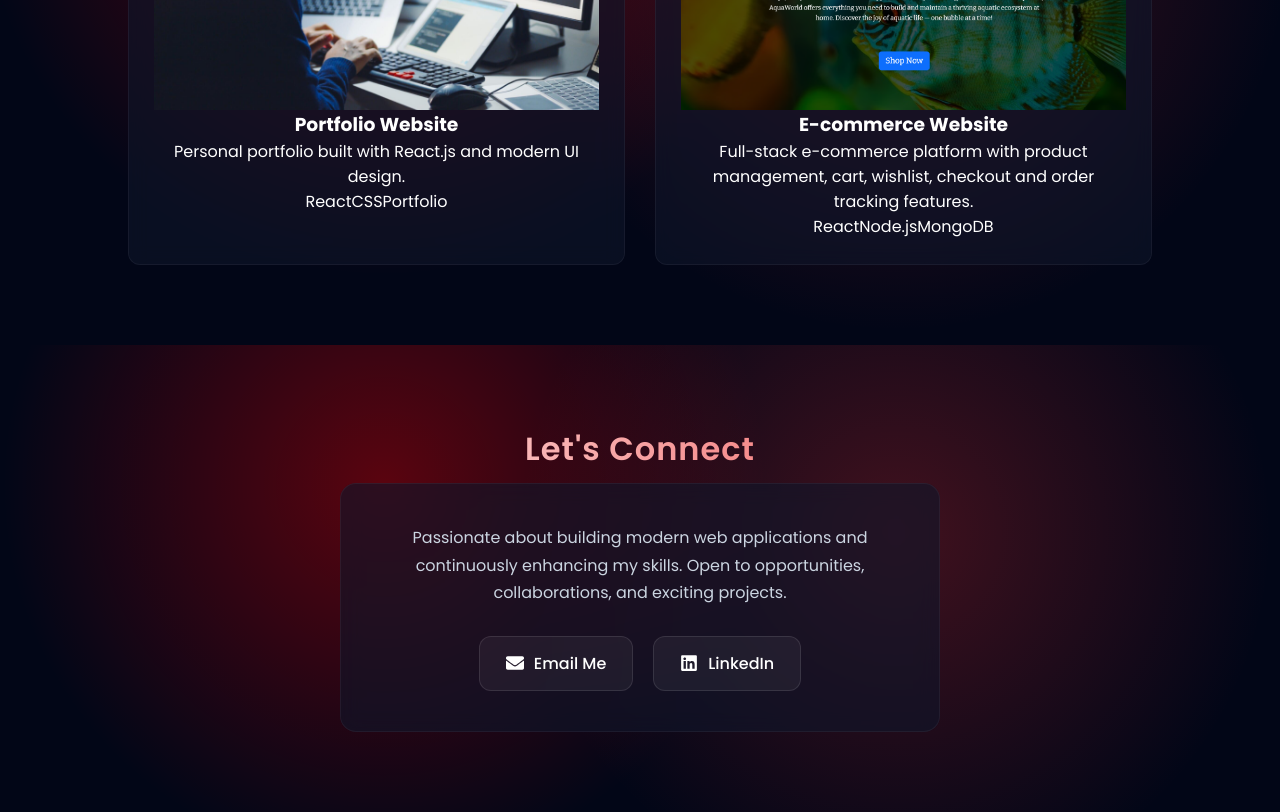
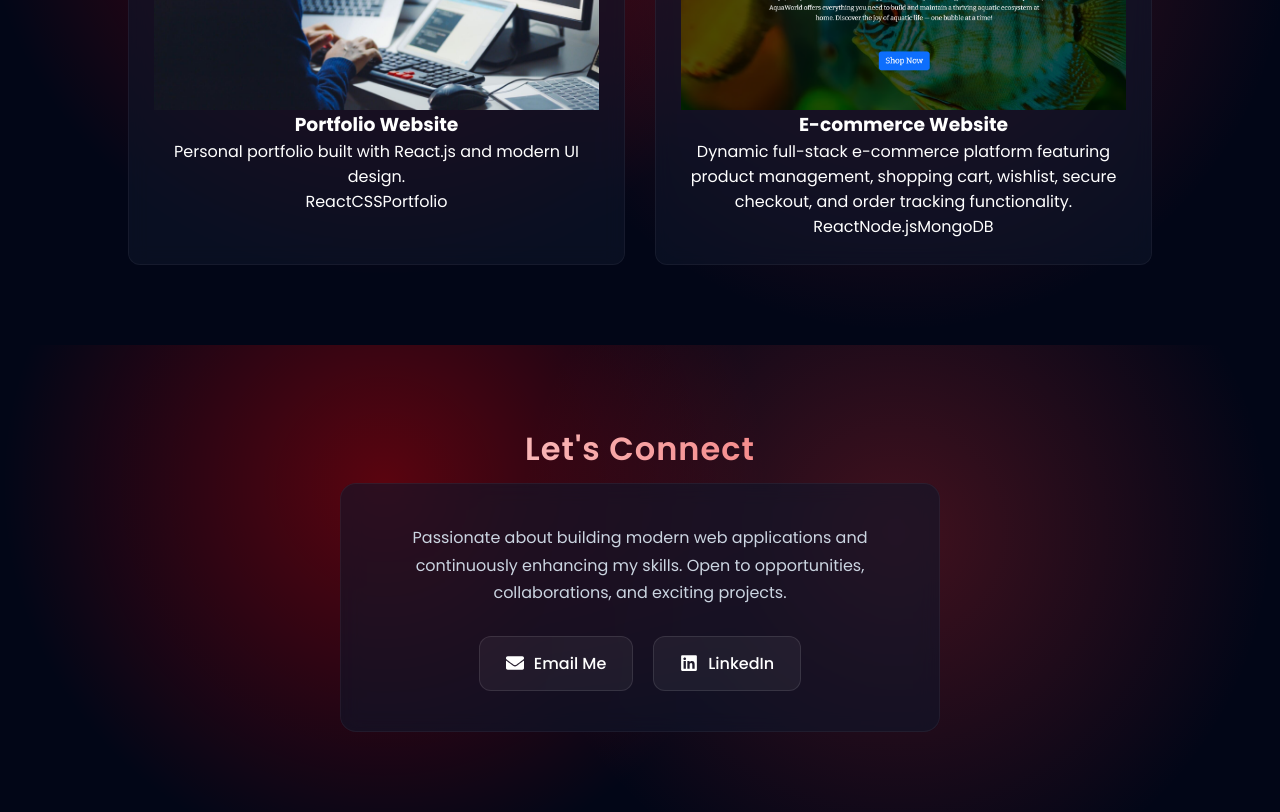
Before and after one commit to kalapriyadharshini/myportfolio, a React (Vite) app: page / in a window 1280 px wide. Shown: the part 3360-4172 px from the top of the page. Built offline with nearby package versions, Linux system fonts and the light colour scheme.

Commit message:
Updated projects i mage

```diff
--- a/src/components/Projects.jsx
+++ b/src/components/Projects.jsx
@@ -159,7 +159,7 @@ return(
       <h3>E-commerce Website</h3>
 
       <p>
-        Full-stack e-commerce platform with product management, cart, wishlist, checkout and order tracking features.
+       Dynamic full-stack e-commerce platform featuring product management, shopping cart, wishlist, secure checkout, and order tracking functionality.
       </p>
 
       <div className="project-tags">
```
